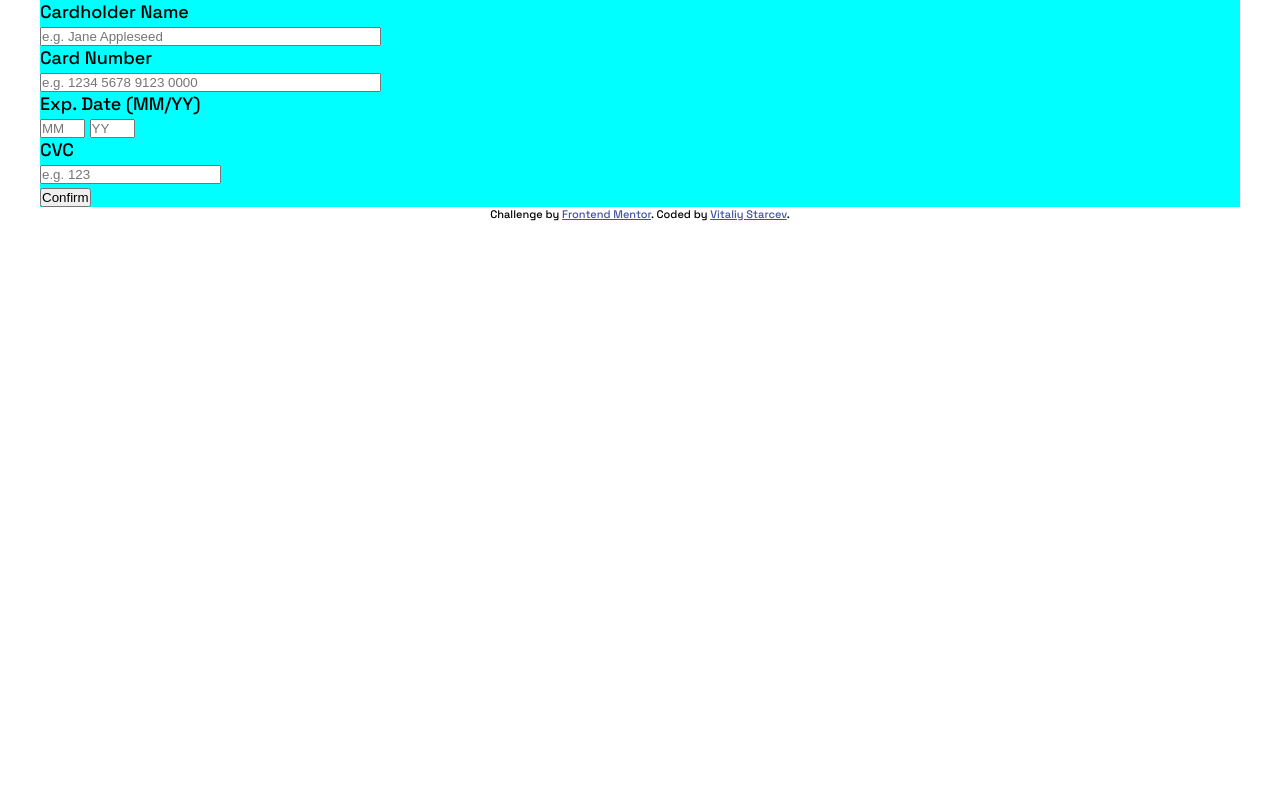
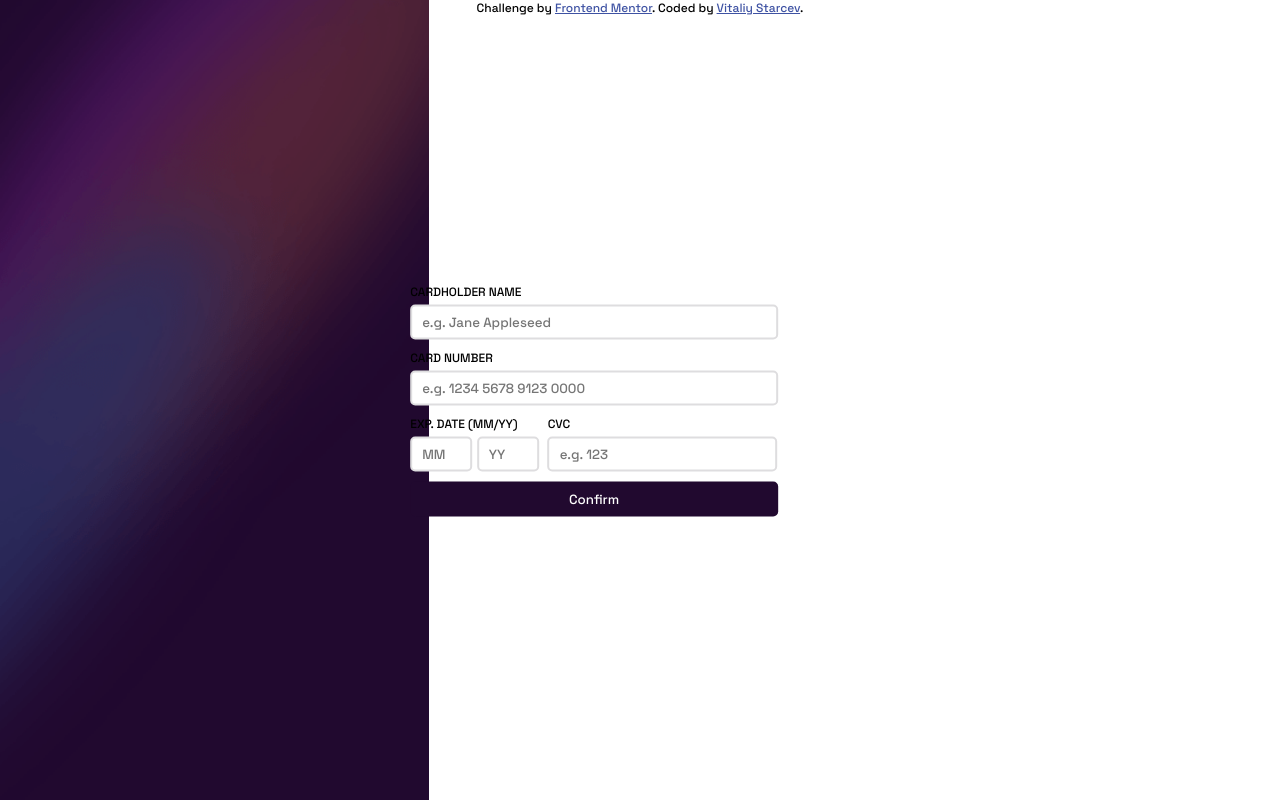
Before and after one commit to SHIMAD4/interactive-card-details-form-main, a plain HTML site: page index.html in a window 1280 px wide. Drawn offline with nearby package versions, Linux system fonts and the light colour scheme.

Commit message:
styles for inputs and main bg image

```diff
--- a/index.html
+++ b/index.html
@@ -8,6 +8,7 @@
   <title>Frontend Mentor | Interactive card details form</title>
 </head>
 <body>
+  <img src="./images/bg-main-desktop.png" alt="bg-main-desktop">
   <div class="container">
     <form action="#">
       <p>Cardholder Name</p>
@@ -16,13 +17,16 @@
       <p>Card Number</p>
       <input class="cardnumber" type="text" size="40" placeholder="e.g. 1234 5678 9123 0000">
 
-      <p>Exp. Date (MM/YY)</p>
-      <input class="card_mm" type="text" size="3" placeholder="MM">
-      <input class="card_yy" type="text" size="3" placeholder="YY">
+      <div class="date">
+        <p>Exp. Date (MM/YY)</p>
+        <input class="card_mm" type="text" size="3" placeholder="MM">
+        <input class="card_yy" type="text" size="3" placeholder="YY">
+      </div>
 
-      <p>CVC</p>
-      <input class="card_cvc" type="text" size="20" placeholder="e.g. 123"><br>
-
+      <div class="cvc">
+        <p class="card_cvc_p">CVC</p>
+        <input class="card_cvc" type="text" size="3" placeholder="e.g. 123"><br>
+      </div><br>
       <button>Confirm</button>
     </form>
   </div>
--- a/style.scss
+++ b/style.scss
@@ -17,32 +17,79 @@ $very-dark-violet: hsl(278, 68%, 11%);
   margin: 0;
   box-sizing: border-box;
 }
-
 body {
   font-size: 18px;
   font-family: 'Space Grotesk', sans-serif;
   font-weight: 500;
 }
-
+img {
+  height: 100%;
+  display: inline-block;
+  position: absolute;
+}
 .container {
-  max-width: 1200px;
-  background-color: aqua;
-  margin: 0 auto;
-  // display: flex;
-  // position: absolute;
-  // right: 0;
+  display: inline-block;
+  position: absolute;
+  top: 50%;
+  left: 50%;
+  margin-right: -50%;
+  transform: translate(-50%, -50%)
 }
 
+p {
+  text-transform: uppercase;
+  font-size: 12px;
+  margin-bottom: 5px;
+}
 
-
+input {
+  width: 80%;
+  height: 35px;
+  border: 2px solid $light-grayish-violet;
+  border-radius: 5px;
+  margin-bottom: 10px;
+  text-indent: 10px;
+  font-family: 'Space Grotesk', sans-serif;
+}
+.date {
+  width: 30%;
+  display: inline-block;
+  margin-right: -5px;
+}
+input.card_mm {
+  width: 45%;
+  padding-right: 0;
+  margin-right: 0;
+}
+input.card_yy {
+  width: 45%;
+}
+.cvc {
+  width: 50%;
+  display: inline-block;
+}
+input.card_cvc {
+  width: 100%;
+}
+button {
+  width: 80%;
+  height: 35px;
+  border-radius: 5px;
+  border: none;
+  background-color: $very-dark-violet;
+  color: white;
+  font-family: 'Space Grotesk', sans-serif;
+}
 
 // === Attribution ===
 .attribution {
-  font-size: 11px;
+  display: block;
+  font-size: 12px;
   text-align: center;
 }
 .attribution a {
   color: hsl(228, 45%, 44%);
+  font-family: 'Space Grotesk', sans-serif;
 }
 
 // - Mobile: 375px
```
Also changed, not shown: style/style.css.
